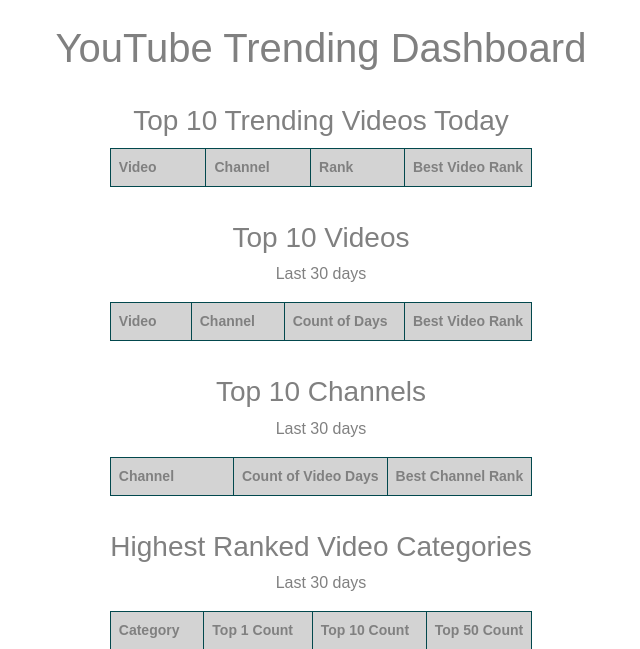
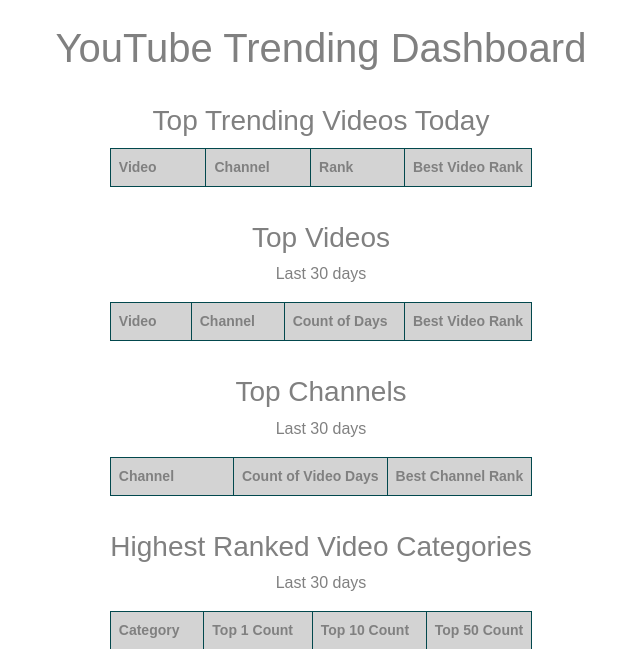
Before and after one commit to applewjr/heroku_apps, a Flask app: template templates/youtube_trending.html in a window 1280 px wide. Shown: the part 69-718 px from the top of the page, without its empty margins (319-959 px from the left). Run offline with Flask 2, Linux system fonts and the light colour scheme; the template is opened without the code that fills it, so the values that code supplies are empty; parts of the project's set-up code (start-up, migrations or seed data) failed here and were passed over.

Commit message:
minor spotify and youtube fixes

```diff
--- a/spotify/spotify_playlists.py
+++ b/spotify/spotify_playlists.py
@@ -109,7 +109,7 @@ if 'playlists' in trending_data:
         if 'items' in playlist_tracks_data:
             tracks = playlist_tracks_data['items']
             for track in tracks:
-                track_name = track['track']['name']
+                track_name = track['track']['name'] if track is not None and track['track'] is not None else None
                 track_artist = track['track']['artists'][0]['name']
                 track_album = track['track']['album']['name']
                 track_added_at = track['added_at']
--- a/templates/youtube_trending.html
+++ b/templates/youtube_trending.html
@@ -43,7 +43,7 @@
     <br>
 
     <div class="dashboard-section">
-        <h3>Top 10 Trending Videos Today</h3>
+        <h3>Top Trending Videos Today</h3>
         <table class="data-table">
             <thead>
                 <tr>
@@ -68,7 +68,7 @@
     <br>
 
     <div class="dashboard-section">
-        <h3>Top 10 Videos</h3>
+        <h3>Top Videos</h3>
         <p>Last 30 days</p>
         <table class="data-table">
             <thead>
@@ -94,7 +94,7 @@
     <br>
 
     <div class="dashboard-section">
-        <h3>Top 10 Channels</h3>
+        <h3>Top Channels</h3>
         <p>Last 30 days</p>
         <table class="data-table">
             <thead>
```
